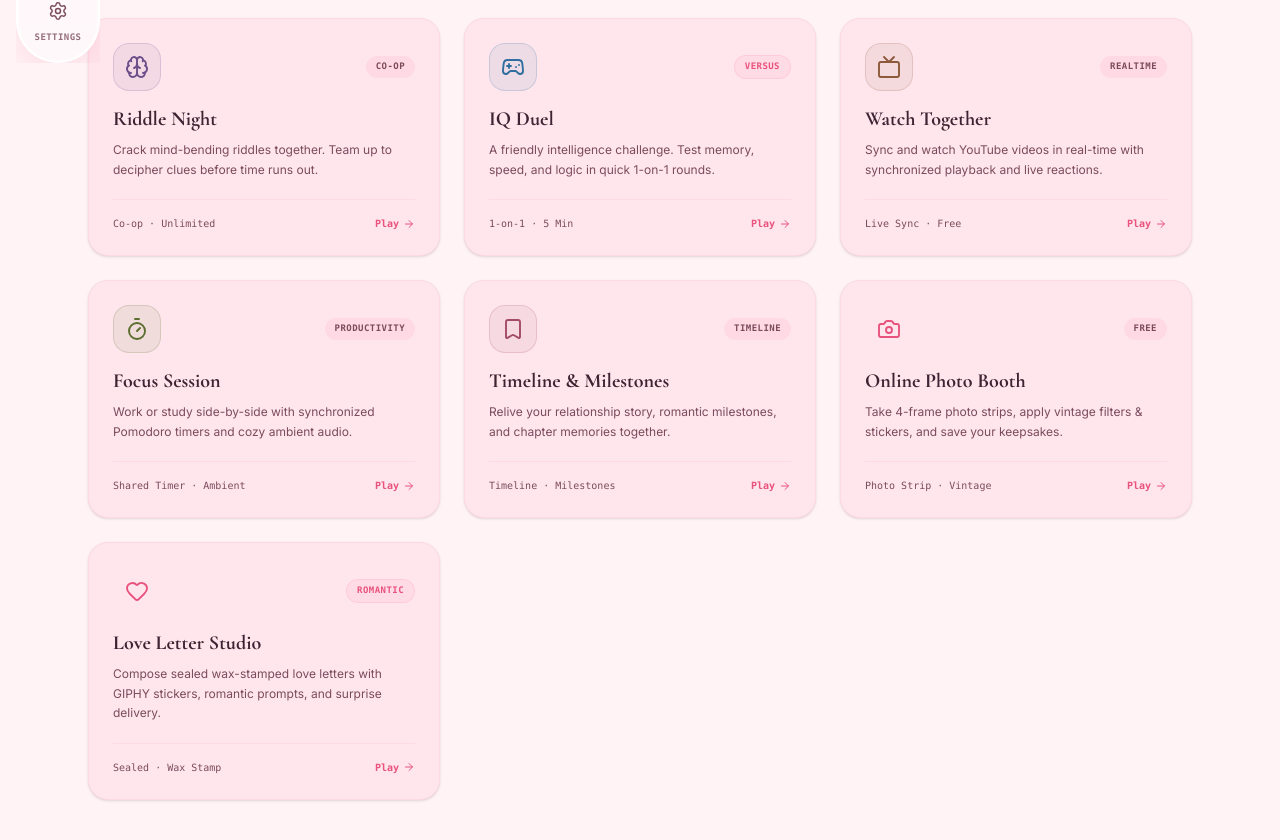
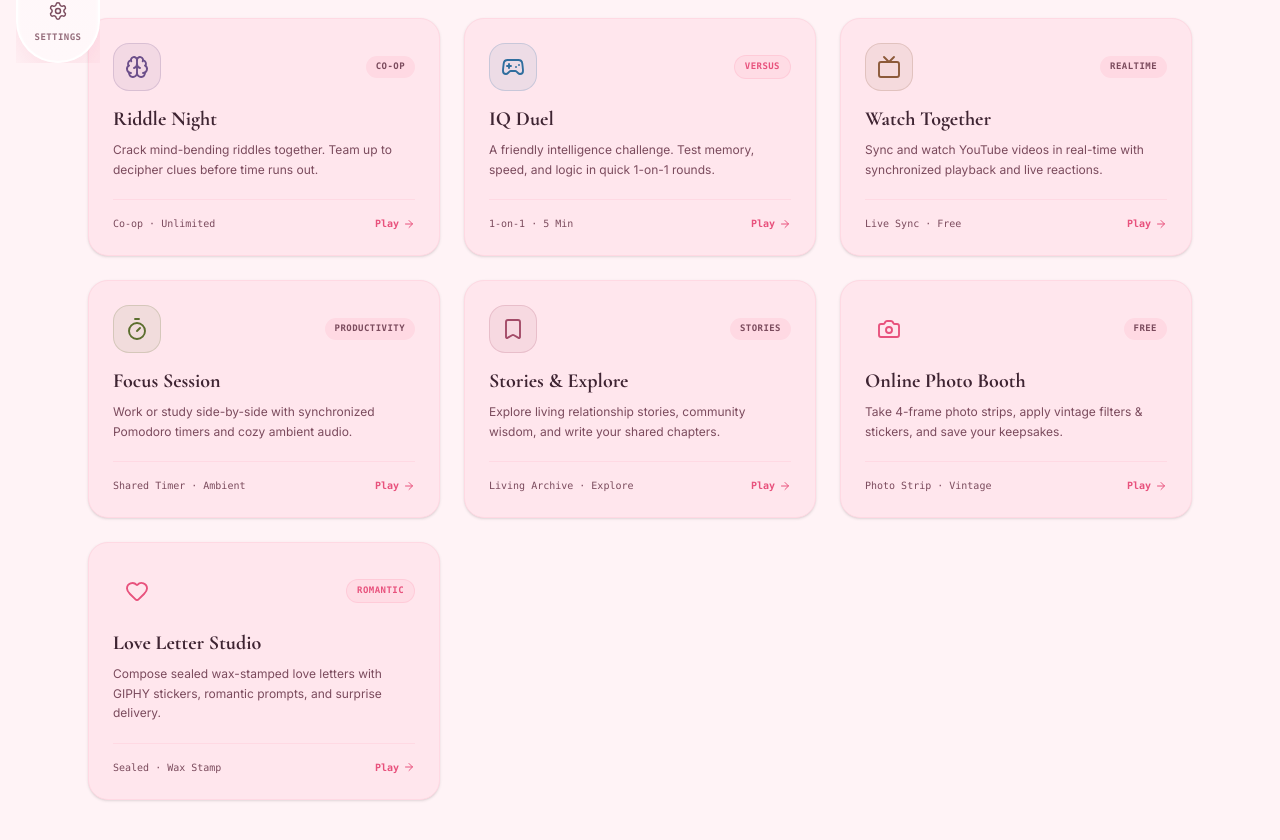
Before and after one commit to SAJAL-MALHOTRA/Pairfect---Your-lovespace, a Next.js app: page /play in a window 1280 px wide. Shown: the part 631-1471 px from the top of the page. Built offline with nearby package versions, Linux system fonts and the light colour scheme; no server answers.

Commit message:
fix: update play page stories card badge from TIMELINE to STORIES

```diff
--- a/src/app/play/page.tsx
+++ b/src/app/play/page.tsx
@@ -123,13 +123,13 @@ const GAMES: GameItem[] = [
   {
     id: "stories",
     href: "/stories",
-    title: "Timeline & Milestones",
-    desc: "Relive your relationship story, romantic milestones, and chapter memories together.",
+    title: "Stories & Explore",
+    desc: "Explore living relationship stories, community wisdom, and write your shared chapters.",
     category: "bonding",
-    badge: "TIMELINE",
+    badge: "STORIES",
     badgeType: "new",
     icon: Bookmark,
-    playersInfo: "Timeline · Milestones",
+    playersInfo: "Living Archive · Explore",
     accent: "#A24B68",
   },
   {
```
